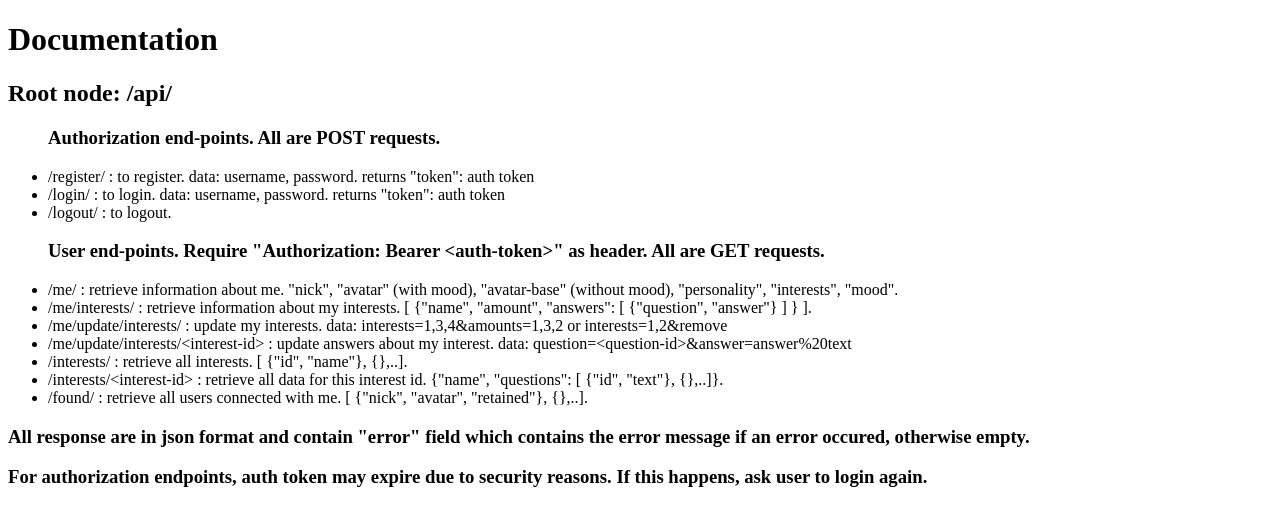
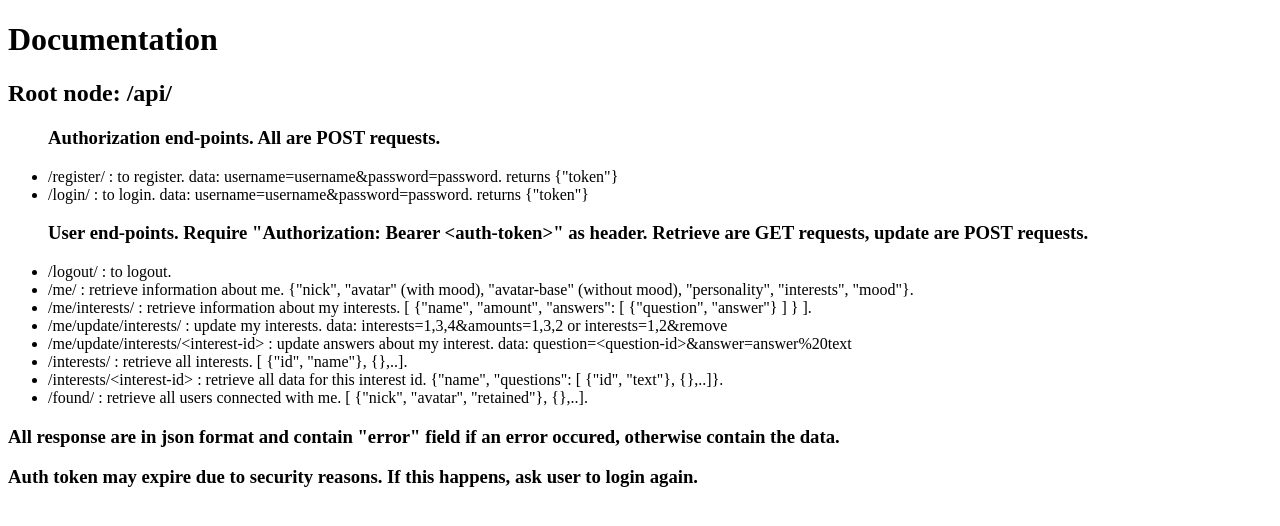
Before and after one commit to shubhamDev73/find-me-server, a Django app: page /docs/ in a window 1280 px wide. Shown: the top 526 px of the page. Run offline with Django 3.2, Linux system fonts and the light colour scheme.

Commit message:
Made update endpoints as POST and updated docs

```diff
--- a/backend/templates/docs.html
+++ b/backend/templates/docs.html
@@ -9,13 +9,13 @@
 		<h2>Root node: /api/</h2>
 		<ul>
 			<h3>Authorization end-points. All are POST requests.</h3>
-			<li>/register/ : to register. data: username, password. returns "token": auth token</li>
-			<li>/login/ : to login. data: username, password. returns "token": auth token</li>
-			<li>/logout/ : to logout.</li>
+			<li>/register/ : to register. data: username=username&password=password. returns {"token"}</li>
+			<li>/login/ : to login. data: username=username&password=password. returns {"token"}</li>
 		</ul>
 		<ul>
-			<h3>User end-points. Require "Authorization: Bearer &lt;auth-token&gt;" as header. All are GET requests.</h3>
-			<li>/me/ : retrieve information about me. "nick", "avatar" (with mood), "avatar-base" (without mood), "personality", "interests", "mood".</li>
+			<h3>User end-points. Require "Authorization: Bearer &lt;auth-token&gt;" as header. Retrieve are GET requests, update are POST requests.</h3>
+			<li>/logout/ : to logout.</li>
+			<li>/me/ : retrieve information about me. {"nick", "avatar" (with mood), "avatar-base" (without mood), "personality", "interests", "mood"}.</li>
 			<li>/me/interests/ : retrieve information about my interests. [ {"name", "amount", "answers": [ {"question", "answer"} ] } ].</li>
 			<li>/me/update/interests/ : update my interests. data: interests=1,3,4&amounts=1,3,2 or interests=1,2&remove</li>
 			<li>/me/update/interests/&lt;interest-id&gt; : update answers about my interest. data: question=&lt;question-id&gt;&answer=answer%20text</li>
@@ -23,7 +23,7 @@
 			<li>/interests/&lt;interest-id&gt; : retrieve all data for this interest id. {"name", "questions": [ {"id", "text"}, {},..]}.</li>
 			<li>/found/ : retrieve all users connected with me. [ {"nick", "avatar", "retained"}, {},..].</li>
 		</ul>
-		<h3>All response are in json format and contain "error" field which contains the error message if an error occured, otherwise empty.</h3>
-		<h3>For authorization endpoints, auth token may expire due to security reasons. If this happens, ask user to login again.</h3>
+		<h3>All response are in json format and contain "error" field if an error occured, otherwise contain the data.</h3>
+		<h3>Auth token may expire due to security reasons. If this happens, ask user to login again.</h3>
 	</body>
 </html>
```
Also changed, not shown: backend/views.py (+5 -5 lines).
